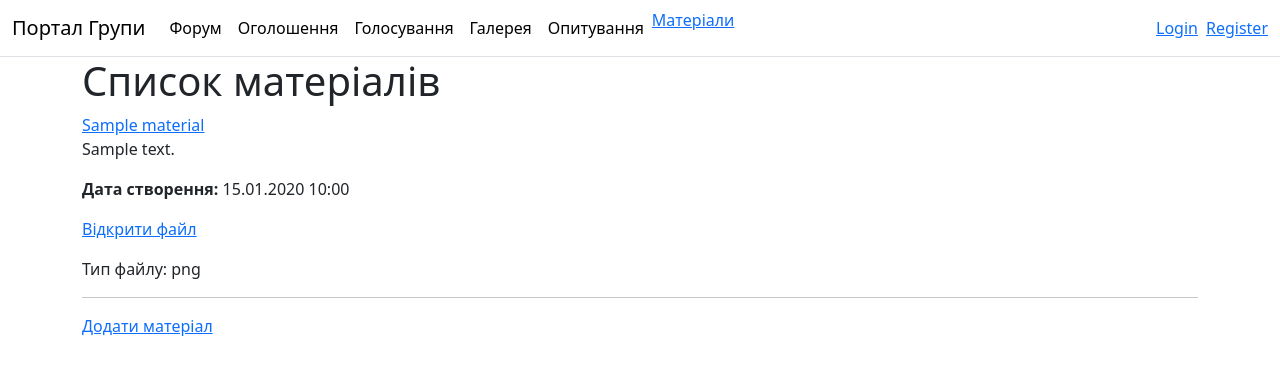
After one commit to Clondr/Django_Project_of_Team, a Django app: page /materials-list/ in a window 1280 px wide. The commit adds this page. Shown: the top 375 px of the page. Run offline with Django 5.2, Linux system fonts and the light colour scheme; tables that the repository leaves empty hold one stand-in row (values such as "Sample post"); parts of the project's set-up code (start-up, migrations or seed data) failed here and were passed over.

Commit message:
Сделал материалы

```diff
--- a/core/settings.py
+++ b/core/settings.py
@@ -124,3 +124,6 @@ LOGIN_URL = 'login'  # URL сторінки входу для @login_required
 # Медіа файли
 MEDIA_ROOT = os.path.join(BASE_DIR, 'media')
 MEDIA_URL = '/media/'
+
+#YouTube
+SECURE_REFERRER_POLICY = "strict-origin-when-cross-origin"
--- a/main/models.py
+++ b/main/models.py
@@ -280,14 +280,14 @@ class Materials(models.Model):
     )
 
     title = models.CharField(max_length=255)
-    material_description = models.TextField()
+    description = models.TextField()
     file = models.FileField(upload_to='materials/', blank=True, null=True)
     url = models.URLField(blank=True, null=True)
     media_type = models.CharField(max_length=20, choices=MEDIA_TYPE_CHOICES, default='file')
     created_at = models.DateTimeField(auto_now_add=True)
 
     class Meta:
-        ordering = ['created_at']
+        ordering = ['-created_at']
 
     @property
     def extension(self):
@@ -307,13 +307,35 @@ class Materials(models.Model):
             return None
 
         parsed = urlparse(self.url)
+        video_id = None
 
-        if 'youtube' in parsed.netloc:
+        if parsed.netloc in ('youtu.be', 'www.youtu.be'):
             video_id = parsed.path.strip('/')
-        else:
-            video_id = parse_qs(parsed.query).get('v', [None])[0]
+        elif 'youtube.com' in parsed.netloc:
+            path = parsed.path.strip("/")
+
+            if path == "watch":
+                video_id = parse_qs(parsed.query).get('v', [None])[0]
+
+            elif path.startswith('embed/'):
+                video_id = path.split("/")[1]
+
+            elif path.startswith('shorts/'):
+                video_id = path.split("/")[1]
+
+            elif path.startswith('live/'):
+                video_id = path.split("/")[1]
 
         if video_id:
             return f'https://www.youtube.com/embed/{video_id}'
 
         return None
+
+    def clean(self):
+        if self.media_type == 'file':
+            if not self.file:
+                raise ValidationError("Для файлу потрібно його завантажити")
+
+        if self.media_type == 'youtube':
+            if not self.url:
+                raise ValidationError("Для медіа з YouTube потрібне посилання")
--- a/main/urls.py
+++ b/main/urls.py
@@ -46,4 +46,9 @@ urlpatterns = [
     path('add-to-gallery/<int:profile_id>/', upload_to_gallery, name='add-to-gallery'),
     path('approve-addition/<int:media_id>/', approve_addition, name='approve-addition'),
     path('moderation-gallery/', moderation_gallery, name='moderation-gallery'),
+    path('materials-list/', materials_list, name='materials-list'),
+    path('material-detail/<int:material_id>/', material_detail, name='material-detail'),
+    path('add-material/', add_material, name='add-material'),
+    path('change-material/<int:material_id>/', change_material, name='change-material'),
+    path('delete-material/<int:material_id>/', delete_material, name='delete-material'),
 ]
--- a/main/views.py
+++ b/main/views.py
@@ -6,7 +6,7 @@ from django.contrib import messages
 from django.http import HttpResponseForbidden
 from .models import *
 from .forms import UploadAvatarForm, ForumPostForm, RegisterUserForm
-from .forms import UploadAvatarForm, ForumPostForm, AddCommentForumForm
+from .forms import UploadAvatarForm, ForumPostForm, AddCommentForumForm, AddMaterialForm
 from .forms import UploadAvatarForm, CreateAdvertForm, AddGradeForm
 from .forms import PollForm, PollOptionFormSet, GalleryMediaUploadForm, SurveyForm, SurveyPageForm, SurveyQuestionForm
 from django.db.models import Avg
@@ -648,3 +648,82 @@ def delete_survey(request, pk):
         survey.delete()
         return redirect('surveys-list')
     return render(request, 'surveys/survey_delete.html', {'survey': survey})
+
+# ---- MATERIALS ----
+
+def materials_list(request):
+    materials_list = Materials.objects.all()
+
+    return render(request, 'materials/materials_list.html', {'materials_list': materials_list})
+
+def material_detail(request, material_id):
+    material = get_object_or_404(Materials, pk=material_id)
+
+    print(material.url)
+    print(material.youtube_embed_url)
+    return render(request, 'materials/material_detail.html', {'material': material})
+
+@login_required
+def add_material(request):
+    profile= request.user.profile
+
+    if profile.role not in ['moderator', 'admin']:
+        return HttpResponseForbidden("У вас не має на це прав!")
+
+    if request.method == "POST":
+        form = AddMaterialForm(request.POST, request.FILES)
+
+        if form.is_valid():
+            form.save()
+
+            return redirect('materials-list')
+
+    else:
+        form = AddMaterialForm()
+
+    return render(request, 'materials/add_material.html', {'form': form})
+
+@login_required
+def change_material(request, material_id):
+    profile= request.user.profile
+    material = get_object_or_404(Materials, pk=material_id)
+
+    if profile.role not in ['moderator', 'admin']:
+        return HttpResponseForbidden("У вас не має на це прав!")
+
+
+    if request.method == 'POST':
+        form = AddMaterialForm(
+            request.POST,
+            request.FILES,
+            instance=material
+        )
+
+        if form.is_valid():
+            form.save()
+
+            return redirect('material-detail', material_id=material.id)
+
+    else:
+        form = AddMaterialForm(instance=material)
+
+    return render(request,
+                    'materials/change_material.html',
+                    {'form': form,
+                    'material': material,
+                    'profile': profile})
+
+@login_required
+def delete_material(request, material_id):
+    profile= request.user.profile
+    material = get_object_or_404(Materials, pk=material_id)
+
+    if profile.role not in ['moderator', 'admin']:
+        return HttpResponseForbidden("У вас не має на це прав!")
+
+    if request.method == "POST":
+        material.delete()
+
+        return redirect("materials-list")
+
+    return render(request, 'materials/delete_material.html', {'material': material, 'profile': profile})
--- a/templates/base.html
+++ b/templates/base.html
@@ -28,6 +28,9 @@
           <li class="nav-item">
             <a class="nav-link active" aria-current="page" href="{% url 'surveys-list' %}">Опитування</a>
           </li>
+          <li>
+            <a href="{% url 'materials-list' %}">Матеріали</a>
+          </li>
         </ul>
       </div>
       <div class="hstack gap-2">
--- /dev/null
+++ b/templates/materials/materials_list.html
@@ -0,0 +1,39 @@
+{% extends 'base.html' %}
+{% block content %}
+    <h1>Список матеріалів</h1>
+
+    {% for material in materials_list %}
+        <div>
+            <a href="{% url 'material-detail' material.pk %}">{{ material.title }}</a>
+            <p>{{ material.description }}</p>
+            <p>
+                <strong>Дата створення:</strong>
+                {{ material.created_at|date:"d.m.Y H:i" }}
+            </p>
+
+            {% if material.media_type == 'file' %}
+                {% if material.file %}
+                    <p>
+                        <a href="{{ material.file.url }}" target="_blank">Відкрити файл</a>
+                    </p>
+                <p>Тип файлу: {{ material.extension }}</p>
+                {% endif %}
+            {% elif material.media_type == 'youtube' %}
+                {% if material.youtube_embed_url %}
+                    <iframe
+                        width="560"
+                        height="315"
+                        src="{{ material.youtube_embed_url }}"
+                        frameborder="0"
+                        allowfullscreen>
+                    </iframe>
+                {% endif %}
+            {% endif %}
+
+            <hr>
+        </div>
+    {% empty %}
+        <p> Матеріалів немає.</p>
+    {% endfor %}
+    <a href="{% url 'add-material' %}">Додати матеріал</a>
+{% endblock %}
```
Also changed, not shown: main/forms.py (+12 -1 lines), templates/materials/add_material.html (added, +10 -0 lines), templates/materials/change_material.html (added, +10 -0 lines), templates/materials/delete_material.html (added, +9 -0 lines), templates/materials/material_detail.html (added, +35 -0 lines), main/migrations/0011_materials.py, main/migrations/0012_auto_20260719_1027.py (added).
